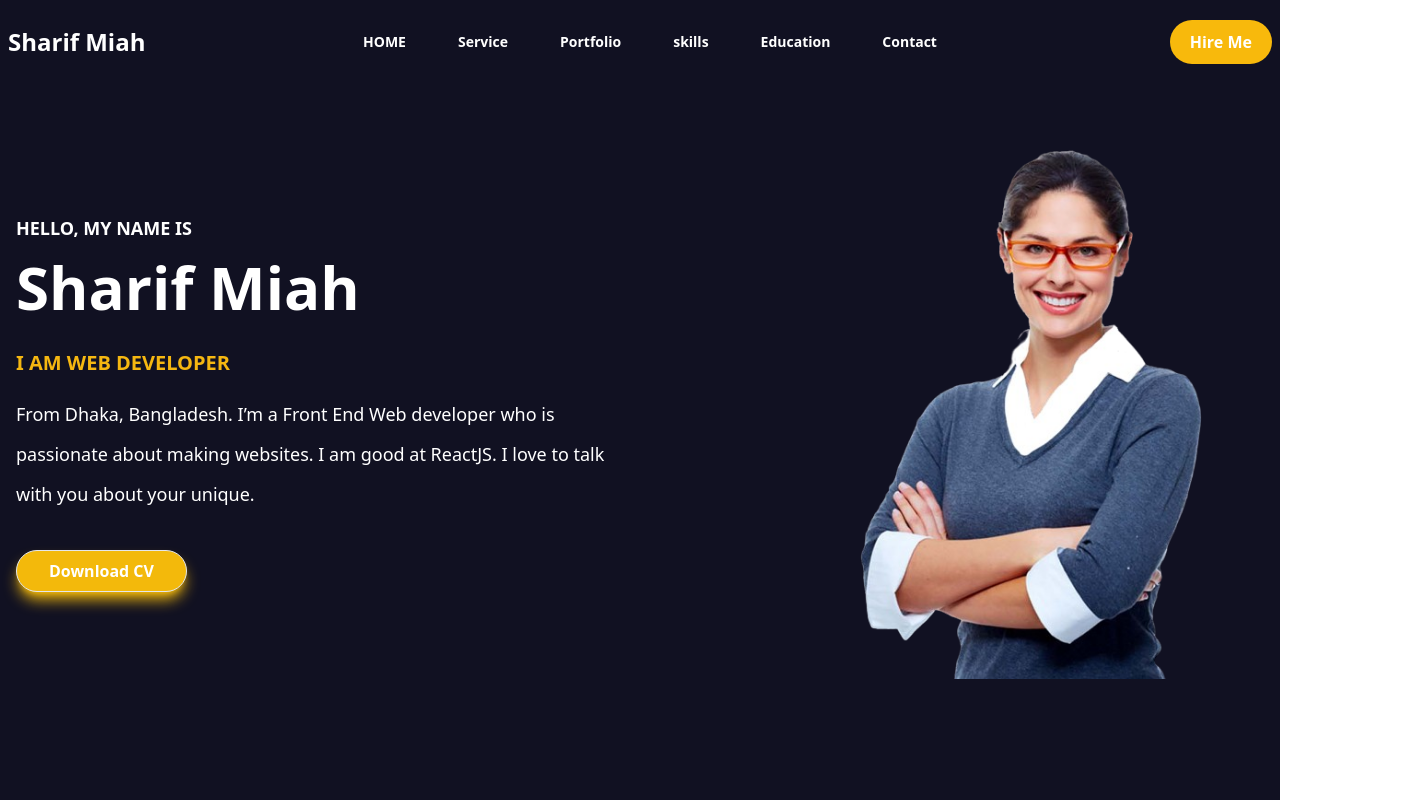
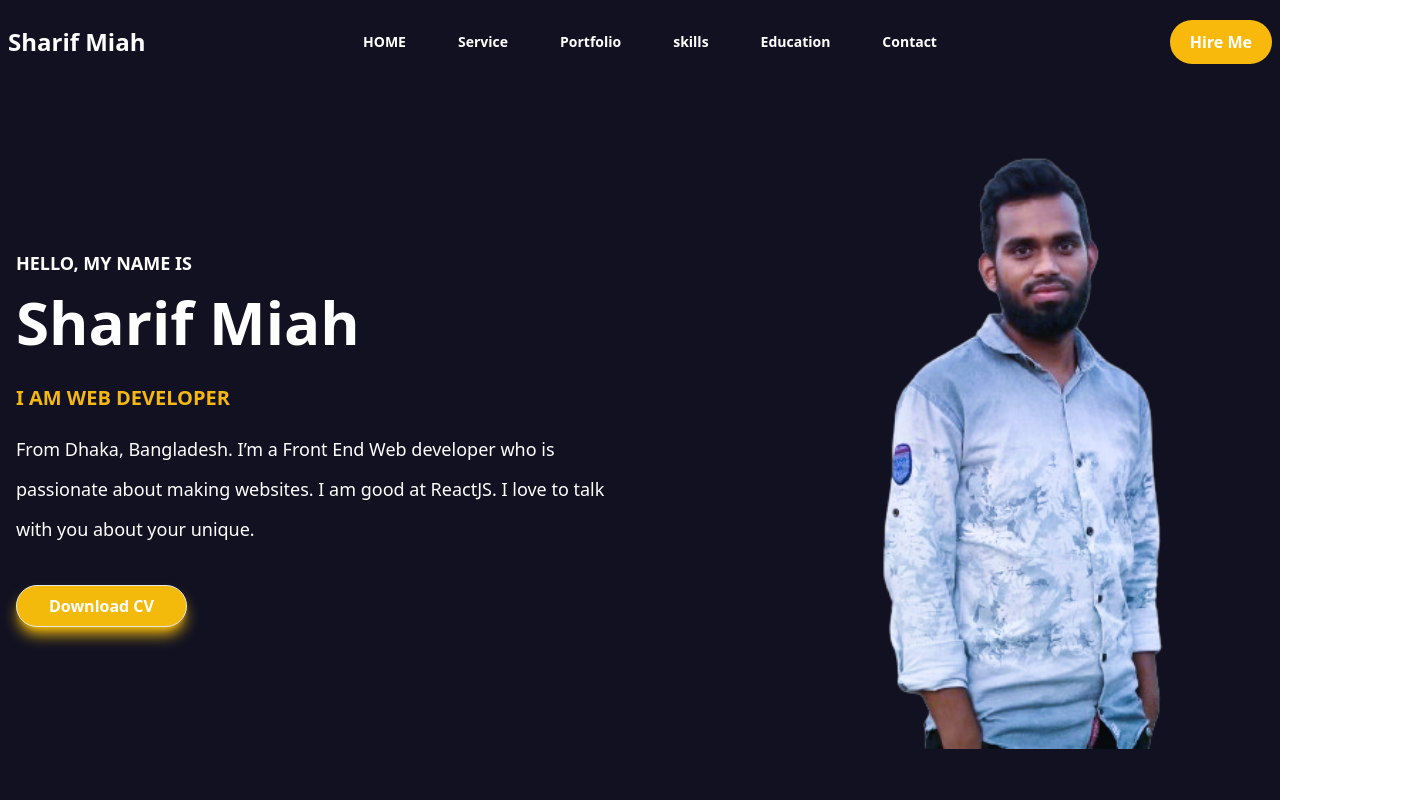
Before and after one commit to Sharif-Miah/portfolio-site, a React (Vite) app: page / in a window 1280 px wide. Shown: the top 800 px of the page, 1424 px wide, since content can reach past the window. Built offline with nearby package versions, Linux system fonts and the light colour scheme.

Commit message:
my pic added

```diff
--- a/src/Pages/Home/Hero/Hero.jsx
+++ b/src/Pages/Home/Hero/Hero.jsx
@@ -1,5 +1,6 @@
 import React from "react";
-import heroImg from "../../../assets/h1_hero-bg-removebg-preview.png";
+// import heroImg from "../../../assets/h1_hero-bg-removebg-preview.png";
+import mePic from '../../../assets/me-pic.png'
 
 const Hero = () => {
   return (
@@ -7,10 +8,10 @@ const Hero = () => {
 
       <div className="hero ">
         <div className="hero-content flex-col lg:flex-row-reverse">
-          <div className="lg:w-1/2">
-            <img src={heroImg} className="lg:ml-48 w-96" alt="" />
+          <div className=" sm:w-full lg:w-1/2">
+            <img src={mePic} className=" lg:ml-40  w-full mt-[-200px] " alt="" />
           </div>
-          <div className="lg:w-1/2">
+          <div className="sm:w-full lg:w-1/2">
             <h4 className="text-[18px] font-bold text-white  uppercase">HELLO, MY NAME IS</h4>
             <h1 className="text-[60px] text-white font-bold">
               Sharif Miah
```
Also changed, not shown: src/assets/me-pic.png (added), src/assets/me-pic2.png (added).
